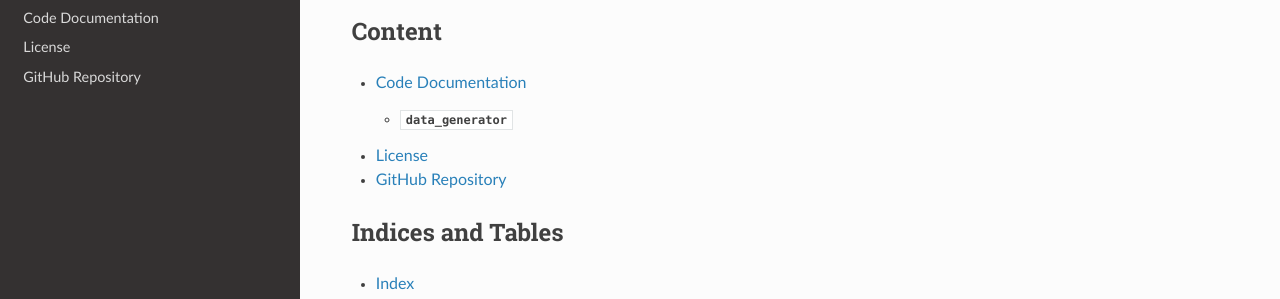
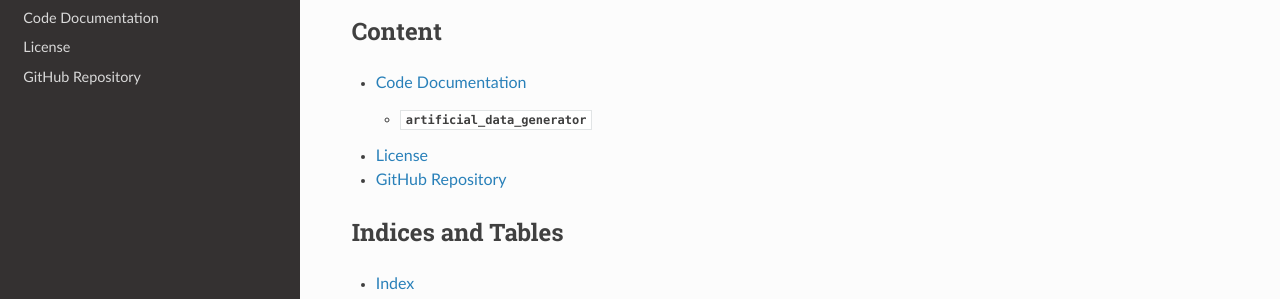
Before and after one commit to sigrun-may/artificial-data-generator, a Sphinx documentation site: the page built from docs/source/index.rst, in a window 1280 px wide. Shown: the part 145-444 px from the top of the page. Built offline with Sphinx 7.4.7 and the Read the Docs theme 2.0.0, drawn with Linux system fonts in a browser that asks for light colours.

Commit message:
changed project name

```diff
--- a/docs/source/code-doc.rst
+++ b/docs/source/code-doc.rst
@@ -1,7 +1,7 @@
 Code Documentation
 ==================
 
-:mod:`~data_generator.data_generator`
+:mod:`~artificial_data_generator.artificial_data_generator`
 ---------------------------------------------------------
 
-.. automodule:: data_generator.data_generator
+.. automodule:: artificial_data_generator.artificial_data_generator
```
